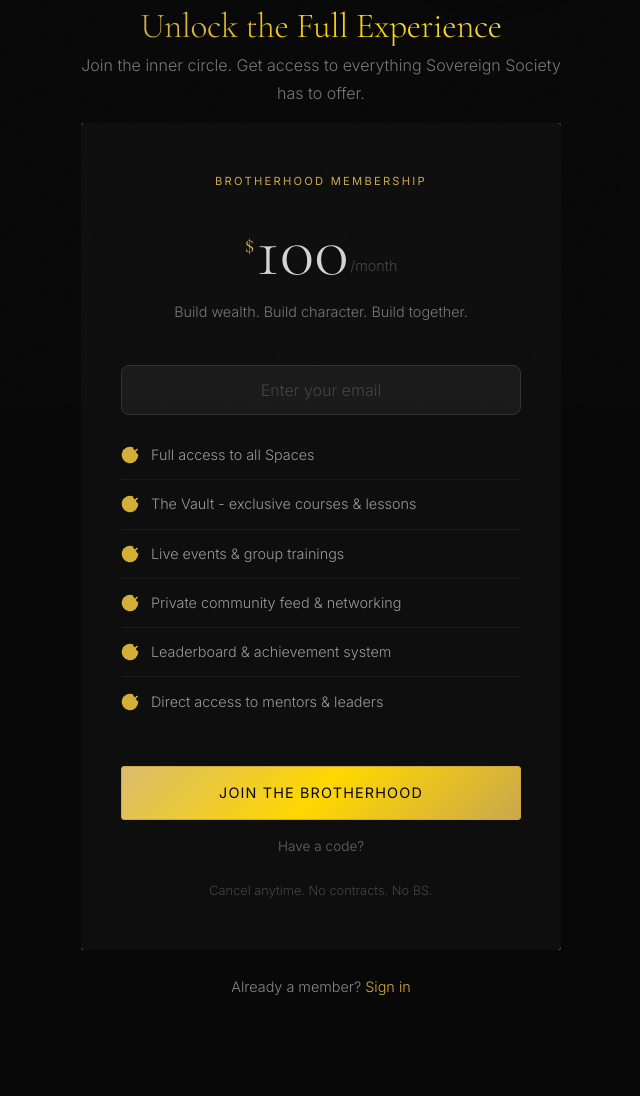
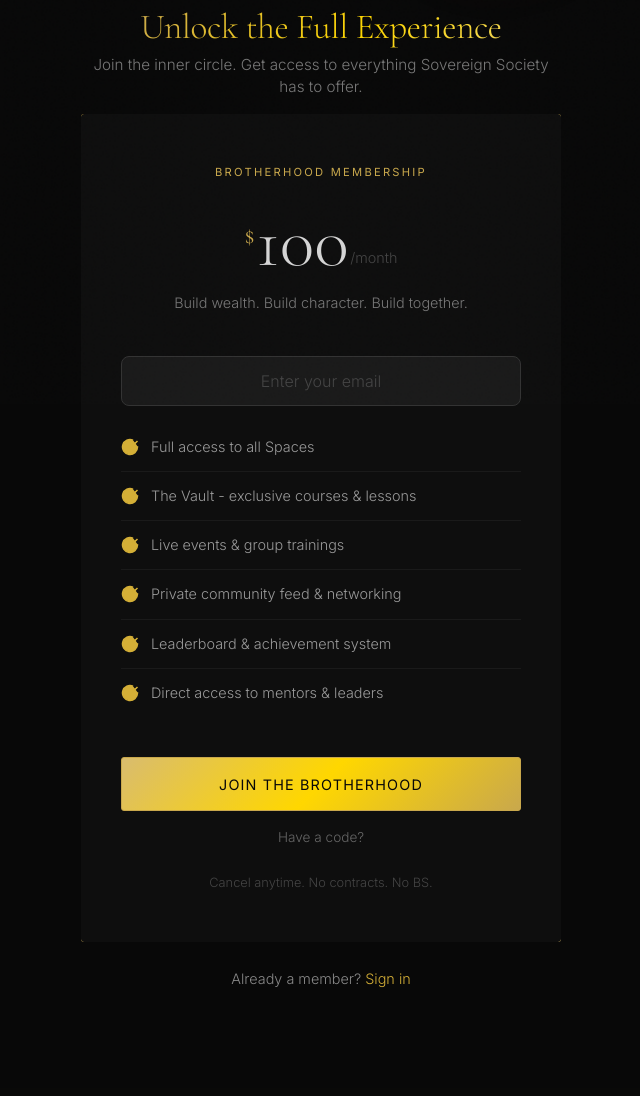
Before and after one commit to kashi-creator/anti-billionaires-app, a Flask app: page /pricing in a window 1280 px wide. Shown: the part 809-1905 px from the top of the page, without its empty margins (319-959 px from the left). After the commit the page ends 1796 px from the top, so only its background shows below. Run offline with Flask 3, Linux system fonts and the light colour scheme; some libraries are stand-ins or nearby versions.

Commit message:
fix(pricing): inline page-specific CSS + no-cache meta to defeat stale HTML
User reported pricing header still below the fold even after CSS
overrides. Most likely cause: stale Safari HTML cache rendering an
older version of the body that lacked the class="no-nav" attribute,
so the body.no-nav-scoped CSS rules had nothing to target.

Two-part fix:
1. base.html: add no-cache / no-store meta tags so browsers always
   revalidate the HTML response. This prevents the cache problem
   from recurring on any future template change.
2. pricing.html: inline a <style> block that targets .main-content
   and .pricing-container directly (not via body class), so the tight
   spacing applies regardless of body class state. The block is
   gated on Jinja's current_user check — only kills nav clearance
   for anonymous users.

Co-Authored-By: Claude Opus 4.7 (1M context) <noreply@anthropic.com>

```diff
--- a/templates/base.html
+++ b/templates/base.html
@@ -3,6 +3,9 @@
 <head>
     <meta charset="UTF-8">
     <meta name="viewport" content="width=device-width, initial-scale=1.0, viewport-fit=cover">
+    <meta http-equiv="Cache-Control" content="no-cache, no-store, must-revalidate">
+    <meta http-equiv="Pragma" content="no-cache">
+    <meta http-equiv="Expires" content="0">
     <meta name="theme-color" content="#0A0A0A">
     <meta name="apple-mobile-web-app-capable" content="yes">
     <meta name="apple-mobile-web-app-status-bar-style" content="black-translucent">
--- a/templates/pricing.html
+++ b/templates/pricing.html
@@ -3,6 +3,15 @@
 
 {% block content %}
 <style>
+/* Page-specific overrides — pin pricing to top regardless of body class state */
+{% if not current_user.is_authenticated %}
+.main-content { padding-top: 0.5rem !important; padding-left: 1rem !important; padding-right: 1rem !important; }
+{% endif %}
+.pricing-container { padding-top: 0 !important; max-width: 480px; margin: 0 auto; }
+.pricing-header { margin-bottom: 1rem !important; text-align: center; }
+.pricing-header h1 { margin-top: 0 !important; margin-bottom: 0.4rem !important; line-height: 1.15; font-size: clamp(1.5rem, 5vw, 2.2rem); font-weight: 300; }
+.pricing-subtitle { font-size: 0.95rem; line-height: 1.45; }
+
 @keyframes shake {
     0%, 100% { transform: translateX(0); }
     20%, 60% { transform: translateX(-5px); }
```
